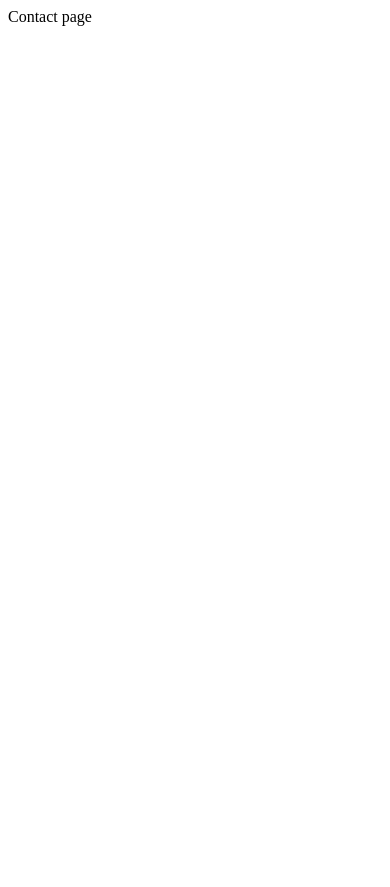
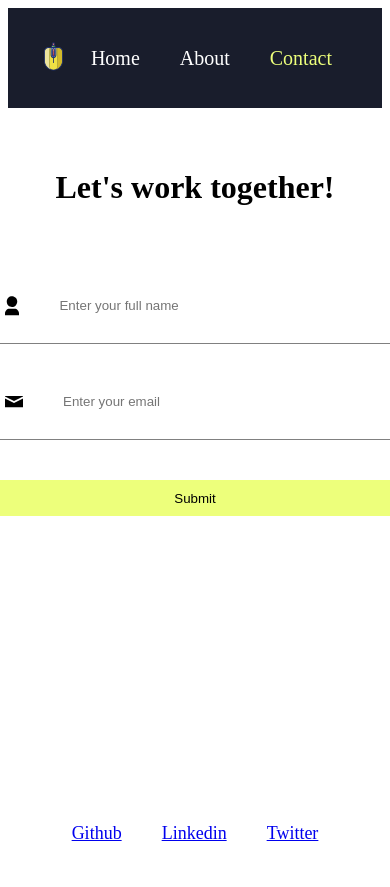
Before and after one commit to Sujith46/myWebsite, a Gatsby site: page /contact in a window 390 px wide. Before the commit the page ends 844 px from the top, so only its background shows below. Built offline with nearby package versions, Linux system fonts and the light colour scheme; Gatsby itself is replaced by a stand-in of ours.

Commit message:
form added

```diff
--- a/src/components/design/style.scss
+++ b/src/components/design/style.scss
@@ -4,7 +4,10 @@
     margin: 40px 0;
     padding: 0 160px;
     flex-wrap: wrap;
-
+    @media (max-width: 575.98px) {
+        margin: 0;
+        padding: 0;
+    }
     .toolImage {
         width: 100px;
         margin: 0 15px;
--- /dev/null
+++ b/src/globalstyles/contact.scss
@@ -0,0 +1,48 @@
+.contactPage {
+    height: 80vh;
+}
+
+.formWrapper {
+    display: flex;
+    justify-content: center;
+    align-items: center;
+    flex-direction: column;
+    padding: 40px 0;
+    .form {
+        display: flex;
+        flex-direction: column;
+        margin: 40px 0;
+        width: 400px;
+        img {
+            width: 18px;
+            margin-right: 20px;
+        }
+        label {
+            display: flex;
+            flex-direction: row;
+        }
+        .field {
+            border: none;
+            padding: 20px;
+            width: 100%;
+        }
+        .fieldWrapper {
+            margin-bottom: 20px;
+            padding: 10px;
+            border-bottom: 1px solid grey;
+        }
+    }
+    .submit {
+        background-color: #edff7b;
+        padding: 0.8em 1.2em;
+        cursor: pointer;
+        border: none;
+        &:hover {
+          background-color: #f4ffad;;
+          transition: 0.2s ease-in;
+        }
+        &.custom {
+            margin-top: 20px;
+        }
+      }
+}
--- a/src/pages/about.js
+++ b/src/pages/about.js
@@ -6,6 +6,7 @@ import "../globalstyles/about.scss"
 import Container from "../containers"
 import Development from '../components/development/index'
 import Design from "../components/design"
+import {graphql} from 'gatsby'
 
 export default function About({data}) {
   return (
--- a/src/pages/contact.js
+++ b/src/pages/contact.js
@@ -1,8 +1,39 @@
 import React from 'react';
+import Container from '../containers';
+import Layout from '../containers/Layout';
+import "../globalstyles/contact.scss"
+import Mail from '../images/mail.svg';
+import Name from '../images/name.svg'
+
 
 function Contact() {
     return (
-        <div>Contact page</div>
+        <Layout>
+            <div className="contactPage">
+                <Container>
+                    <div className="formWrapper">
+                        <h1>Let's work together!</h1>
+                        <form className="form">
+                            <div className="fieldWrapper">
+                                <label>
+                                    <img src={Name} alt="name-icon"></img>
+                                    <input className="field" type="text" name="firstname" placeholder="Enter your full name"></input>
+                                </label>
+                            </div>
+                           <div className="fieldWrapper">
+                            <label>
+                                    <img src={Mail} alt="mail-icon"></img>
+                                    <input className="field" type="email" name="firstname" placeholder="Enter your email"></input>
+                                </label>
+                           </div>
+
+                            <button className="submit custom">Submit</button>
+                        </form>
+                    </div>
+                </Container>
+            </div>
+        </Layout>
+
     )
 }
 
```
Also changed, not shown: src/components/modal/index.js (added, +9 -0 lines), src/globalstyles/about.scss (+17 -1 lines), src/globalstyles/style.scss (+10 -3 lines), src/pages/index.js (+15 -3 lines), src/images/mail.svg (added), src/images/name.svg (added).
